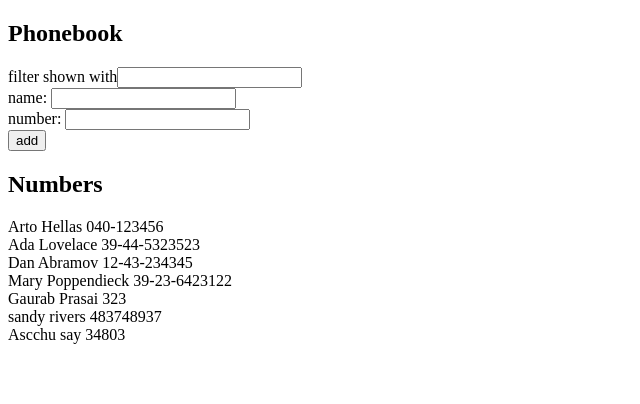
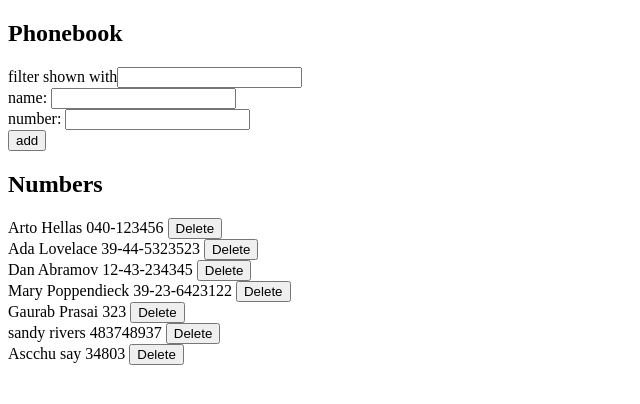
Before and after one commit to GaurabPrasai/fullstackopen, a React (Vite) app in the folder part2/The Phonebook/: page / in a window 1280 px wide. Shown: the top 404 px of the page, without its empty margins (0-640 px from the left). Built offline with nearby package versions, Linux system fonts and the light colour scheme; data requests are answered from the project's data file.

Commit message:
feat: Added btn to display delete alert message

```diff
--- a/part2/The Phonebook/src/components/Name.jsx
+++ b/part2/The Phonebook/src/components/Name.jsx
@@ -1,7 +1,7 @@
 const Name = ({ name, number }) => {
   return (
     <>
-      {name} {number}
+      {name} {number} <button onClick={() => alert(`Delete ${name} ?`)}>Delete</button>
     </>
   );
 };
```
